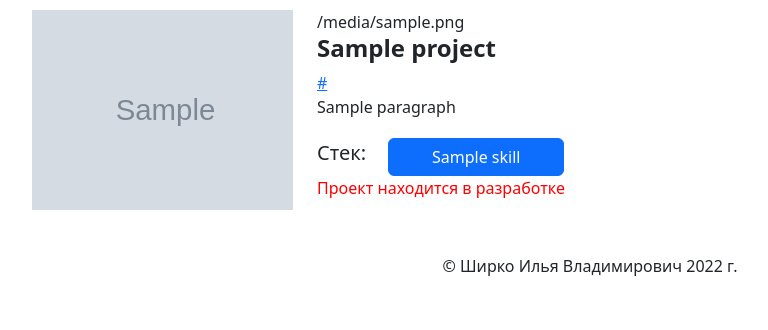
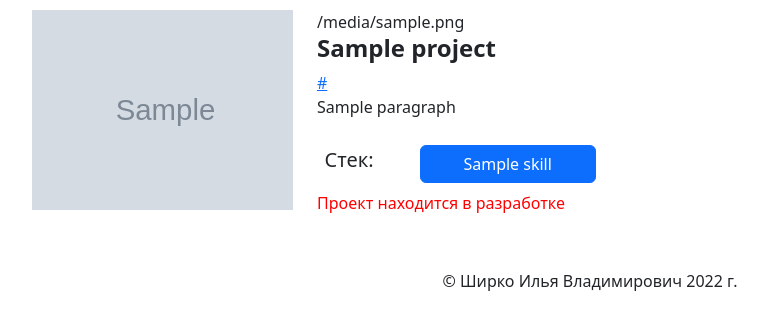
Before and after one commit to ilyashirko/portfolio, a Django app: template main/templates/portfolio.html in a window 1280 px wide. Shown: the part 80-410 px from the top of the page, without its empty margins (50-818 px from the left). Run offline with Django 4.2, Linux system fonts and the light colour scheme; the template is opened without the code that fills it: most values are stand-ins (such as "Sample title", 1, 10 or a date in 2020); grey boxes marked "Sample" are stand-in pictures; some libraries are stand-ins or nearby versions.

Commit message:
update buttons

```diff
--- a/main/templates/portfolio.html
+++ b/main/templates/portfolio.html
@@ -37,9 +37,9 @@
                 {% endfor %}
 
                 <div class="row" style="margin-top: 5mm;">
-                    <div class="col-1 align-self-center" style="display:flex;"><h5>Стек: </h5></div>
+                    <div class="col-1 align-self-center" style="width: 80px; margin: 2mm"><h5>Стек: </h5></div>
                     {% for skill in project.stack %}
-                        <div class="col-1 align-self-center" style="width: 200px;">
+                        <div class="col-1 align-self-center" style="width: 200px; margin: 2mm">
                             <button  class="btn btn-primary" style="width: 100%; ">{{skill}}</button>
                         </div>
                     {%endfor%}
```
